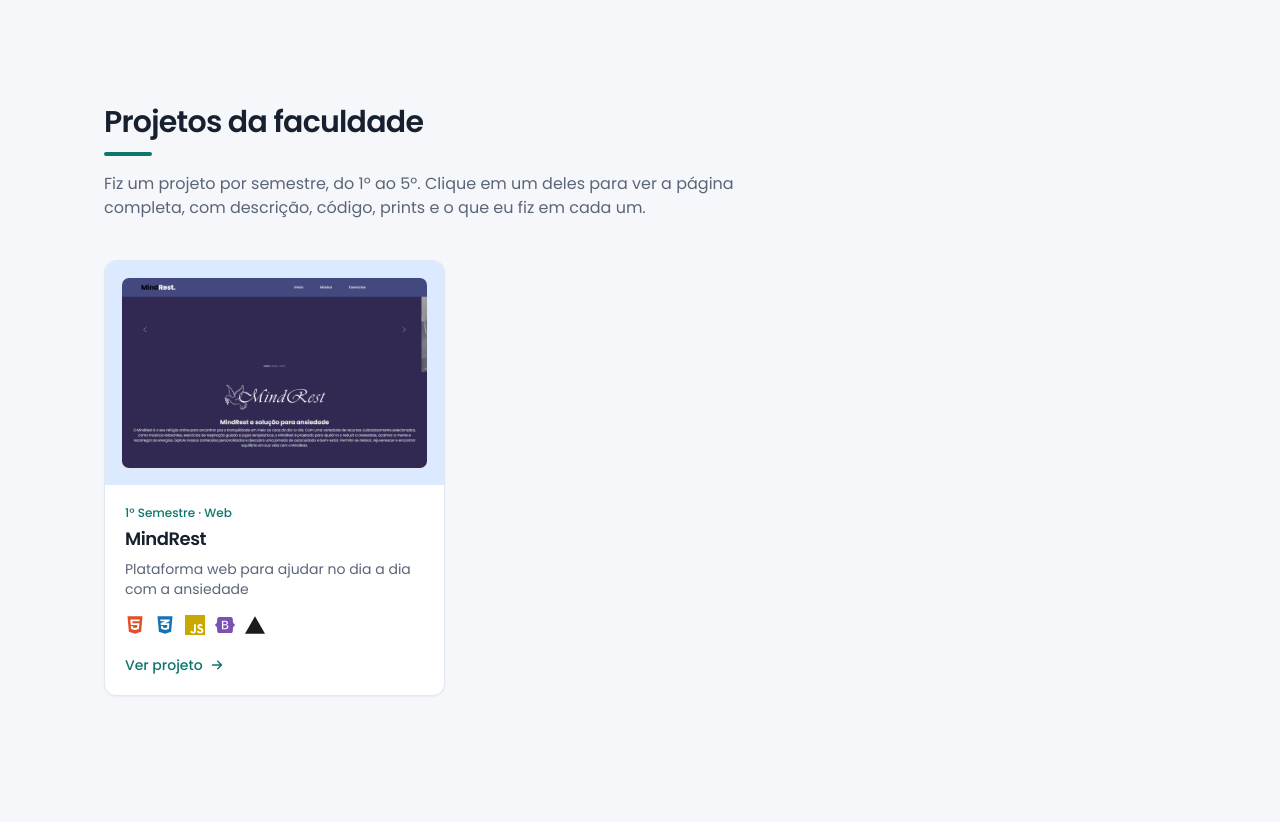
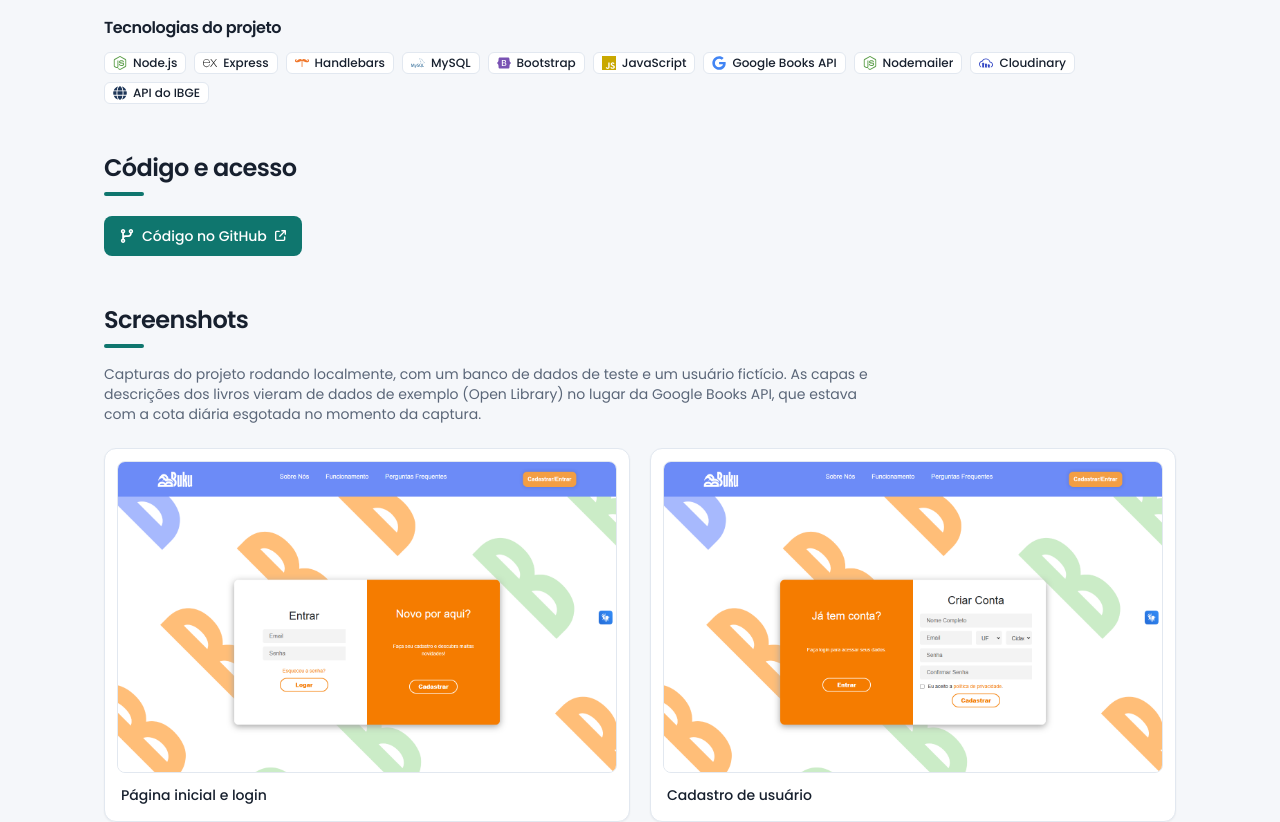
Before and after one commit to lugustavos/portfolio, a React (Vite) app: page /projetos/2buku in a window 1280 px wide. Before the commit this address led to /. Shown: the part 809-1631 px from the top of the page. Before the commit the page ends 1585 px from the top, so only its background shows below. Built offline with nearby package versions, Linux system fonts and the light colour scheme.

Commit message:
adiciona o 2buku nos projetos

```diff
--- a/src/data/projects.ts
+++ b/src/data/projects.ts
@@ -71,6 +71,59 @@ export const projects: Project[] = [
     myTech: ['HTML5', 'CSS3', 'JavaScript', 'Bootstrap', 'Git e GitHub'],
     accent: '#dbeafe',
   },
+  {
+    slug: '2buku',
+    semester: 2,
+    semesterLabel: '2º Semestre',
+    period: '2024/2',
+    title: '2Buku.com',
+    tagline: 'Plataforma de troca de livros usados entre leitores',
+    type: 'Full Stack',
+    team: 'Projeto em equipe',
+    description: [
+      'O 2Buku conecta leitores que querem trocar livros usados, incentivando a leitura, a sustentabilidade e a criação de uma comunidade. Quem se interessa por um título envia uma proposta de troca ao dono do livro.',
+      'O dono recebe um e-mail, aceita ou recusa e, se houver acordo, os dois recebem os contatos para combinar a entrega por conta própria.',
+    ],
+    features: [
+      'Cadastro, login e perfil de usuário com sessão',
+      'Catálogo de livros com busca integrada à Google Books API',
+      'Propostas de troca com aceite e recusa pelo dono do livro',
+      'Notificações por e-mail com Nodemailer',
+      'Cadastro de localidade pela API do IBGE',
+      'Upload e armazenamento de imagens na Cloudinary',
+    ],
+    stack: [
+      'Node.js',
+      'Express',
+      'Handlebars',
+      'MySQL',
+      'Bootstrap',
+      'JavaScript',
+      'Google Books API',
+      'Nodemailer',
+      'Cloudinary',
+      'API do IBGE',
+    ],
+    links: [{ label: 'Código no GitHub', href: 'https://github.com/Celegattodev/2Buku.com', kind: 'code' }],
+    screenshots: [
+      { src: '/projects/2buku/01-home.png', caption: 'Página inicial e login' },
+      { src: '/projects/2buku/06-cadastro.png', caption: 'Cadastro de usuário' },
+      { src: '/projects/2buku/02-catalogo.png', caption: 'Catálogo com os livros mais populares' },
+      { src: '/projects/2buku/03-perfil.png', caption: 'Perfil do usuário e "Meus livros"' },
+      { src: '/projects/2buku/05-detalhes-do-livro.png', caption: 'Detalhes de um livro' },
+      { src: '/projects/2buku/04-favoritos.png', caption: 'Livros favoritos' },
+    ],
+    screenshotsNote:
+      'Capturas do projeto rodando localmente, com um banco de dados de teste e um usuário fictício. As capas e descrições dos livros vieram de dados de exemplo (Open Library) no lugar da Google Books API, que estava com a cota diária esgotada no momento da captura.',
+    participation: [
+      'Implementei o cadastro, o login e o gerenciamento de usuários (atualização de dados e exclusão de conta).',
+      'Desenvolvi o CRUD de livros: cadastro, edição, detalhes do livro e catálogo, com as views em Handlebars.',
+      'Criei o sistema de notificações por e-mail com Nodemailer.',
+      'Participei da modelagem e criação do banco de dados MySQL e da integração do upload de imagens.',
+    ],
+    myTech: ['Node.js', 'Express', 'Handlebars', 'MySQL', 'Nodemailer', 'Bootstrap', 'JavaScript', 'Git e GitHub'],
+    accent: '#fef3c7',
+  },
 ]
 
 export const getProject = (slug?: string) => projects.find((p) => p.slug === slug)
```
